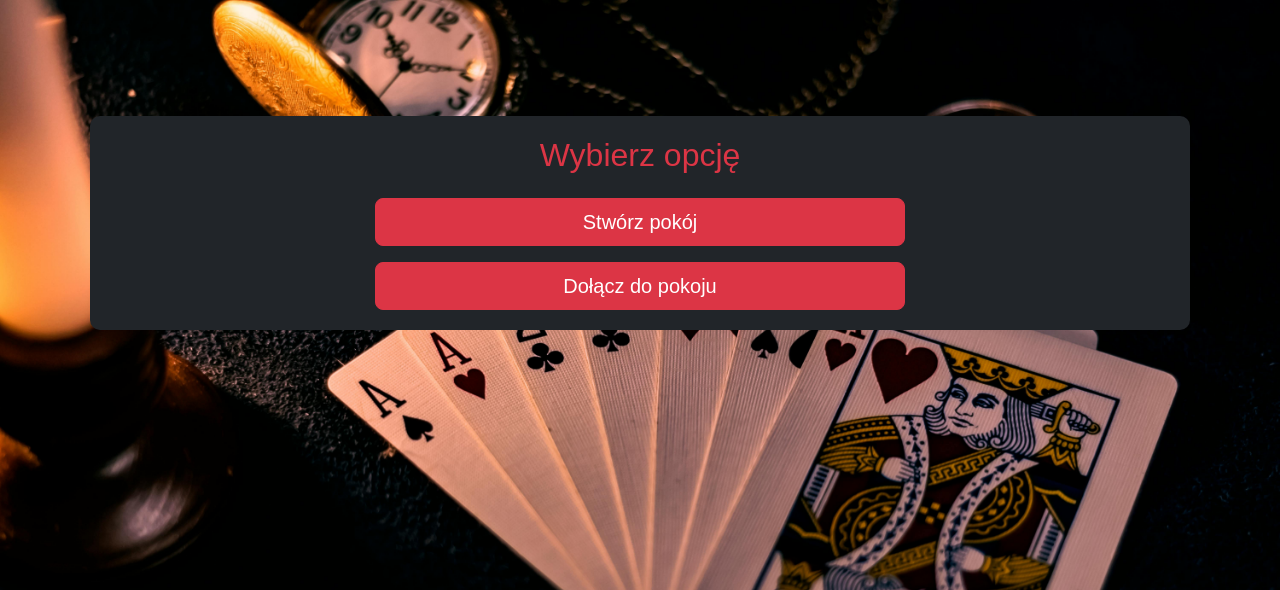
After one commit to Mifiszon/Macau, a Django app: page /room_select/ in a window 1280 px wide. The commit adds this page. Shown: the top 590 px of the page. Run offline with Django 5.2, Linux system fonts and the light colour scheme; some libraries are stand-ins or nearby versions.

Commit message:
roomtemplates

```diff
--- /dev/null
+++ b/macau/game/templates/room_select.html
@@ -0,0 +1,11 @@
+{% extends 'base.html' %}
+
+{% block content %}
+<div class="container mt-5 bg-dark">
+    <h2 class="text-center text-danger mb-4">Wybierz opcję</h2>
+    <div class="d-flex flex-column align-items-center">
+        <a href="{% url 'create_room' %}" class="btn btn-danger btn-lg mb-3 w-50">Stwórz pokój</a>
+        <a href="{% url 'join_room' %}" class="btn btn-danger btn-lg w-50">Dołącz do pokoju</a>
+    </div>
+</div>
+{% endblock %}
--- a/macau/game/templates/rules.html
+++ b/macau/game/templates/rules.html
@@ -13,11 +13,11 @@
                 <label for="computerMode" class="form-check-label text-light">Gra z komputerem</label>
             </div>
             <div class="form-check">
-                <input type="radio" class="form-check-input" id="1v1Mode" name="game_mode" value="1v1" onclick="toggle1v1Panel(true)">
+                <input type="radio" class="form-check-input" id="1v1Mode" name="game_mode" value="1v1">
                 <label for="1v1Mode" class="form-check-label text-light">1v1 (z innym graczem)</label>
             </div>
             <div class="form-check">
-                <input type="radio" class="form-check-input" id="multiplayerMode" name="game_mode" value="Multiplayer" disabled>
+                <input type="radio" class="form-check-input" id="multiplayerMode" name="game_mode" value="multiplayer">
                 <label for="multiplayerMode" class="form-check-label text-light">Multiplayer (więcej niż dwóch graczy)</label>
             </div>
         </div>
--- a/macau/game/urls.py
+++ b/macau/game/urls.py
@@ -9,6 +9,9 @@ urlpatterns = [
     path("game/", views.game, name='game'),
     path('show_cards/', views.show_cards, name='show_cards'),
     path('game/1v1/', views.game_1v1, name='game_1v1'),
+    path("room_select/", views.room_selection_view, name="room_select"),
+    path("create_room/", views.create_room, name="create_room"),
+    path("join_room/", views.join_room, name="join_room"),
 ]
 
 if settings.DEBUG:
--- a/macau/game/views.py
+++ b/macau/game/views.py
@@ -1,9 +1,11 @@
 from django.shortcuts import render, redirect
-from .models import Card, Player, Game
+from .models import Card, Player, Game, Room
 from .forms import PlayerForm
 from .rules_logic.rules import Rules
+from django.http import JsonResponse
 from django.db import models
-import random
+from django.shortcuts import get_object_or_404
+import random, string
 
 def deck_generator():
     """
@@ -84,6 +86,8 @@ def rules(request):
 
         if selected_game_mode == '1v1':
             return redirect('game_1v1')
+        elif selected_game_mode == "multiplayer":
+            return redirect('room_select')
         else:
             return redirect('game')
 
@@ -359,5 +363,39 @@ def game_1v1(request):
         'is_player_turn': is_player_turn,
     })
 
-def multiplayer(request):
-    pass
+def generate_room_code():
+    """Generuje unikalny kod pokoju."""
+    return ''.join(random.choices(string.ascii_uppercase + string.digits, k=6))
+
+def create_room(request):
+    """Tworzy nowy pokój i przypisuje gracza jako jego założyciela."""
+    if request.method == "POST":
+        nick = request.POST.get("nick")
+        player, _ = Player.objects.get_or_create(nick=nick)
+
+        if player.rooms.exists():
+            return JsonResponse({"error": "Jesteś już w pokoju!"}, status=400)
+
+        room_code = generate_room_code()
+        room = Room.objects.create(code=room_code)
+        room.players.add(player)
+
+        return JsonResponse({"room_code": room.code, "message": "Pokój utworzony!"})
+
+def join_room(request):
+    """Pozwala graczowi dołączyć do pokoju."""
+    if request.method == "POST":
+        room_code = request.POST.get("room_code")
+        nick = request.POST.get("nick")
+
+        room = get_object_or_404(Room, code=room_code)
+        player, _ = Player.objects.get_or_create(nick=nick)
+
+        if player.rooms.exists():
+            return JsonResponse({"error": "Jesteś już w pokoju!"}, status=400)
+
+        room.players.add(player)
+        return JsonResponse({"message": f"Dołączyłeś do pokoju {room_code}!"})
+
+def room_selection_view(request):
+    return render(request, "room_select.html")
```
Also changed, not shown: macau/game/templates/create_room.html (added, +11 -0 lines), macau/game/templates/join_room.html (added, +18 -0 lines), macau/db.sqlite3, macau/game/migrations/0012_multiplayergame_room.py (added).
